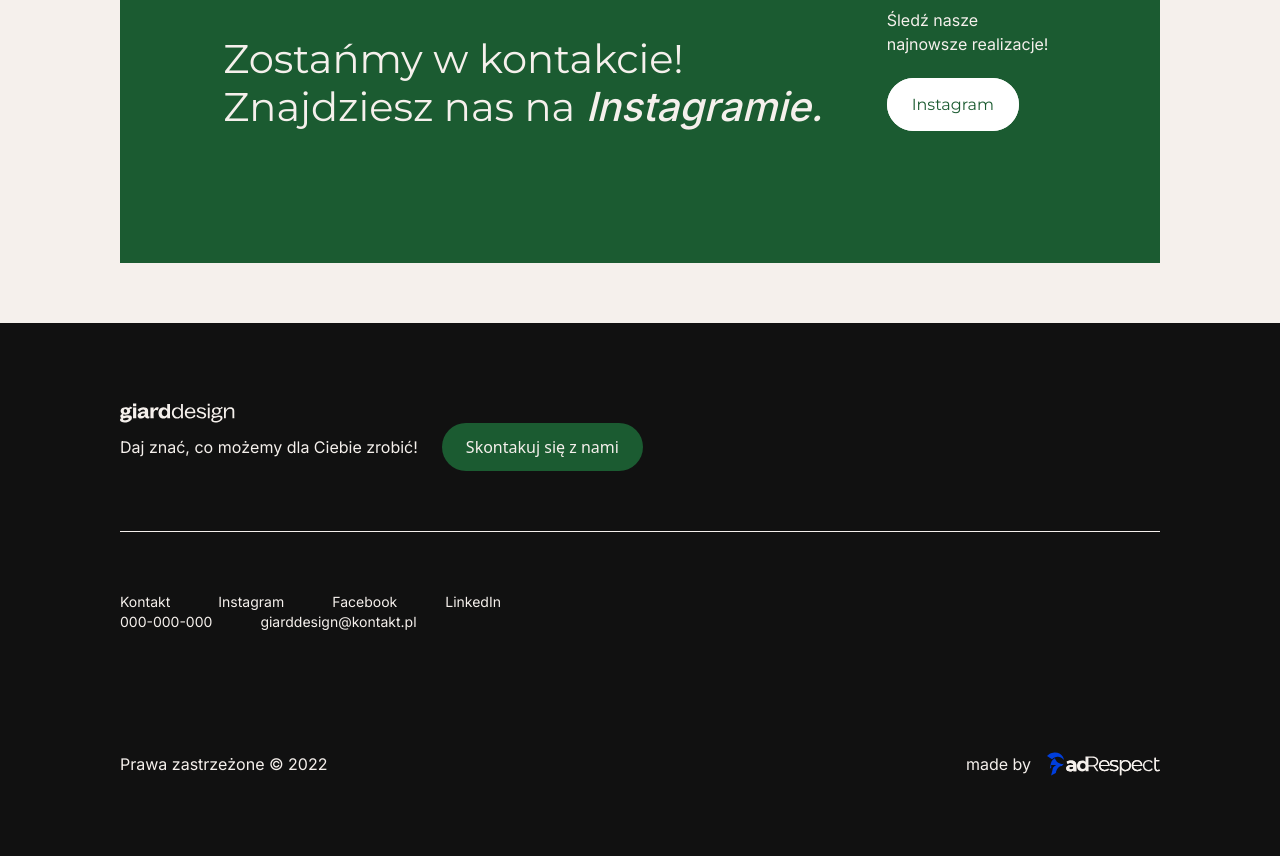
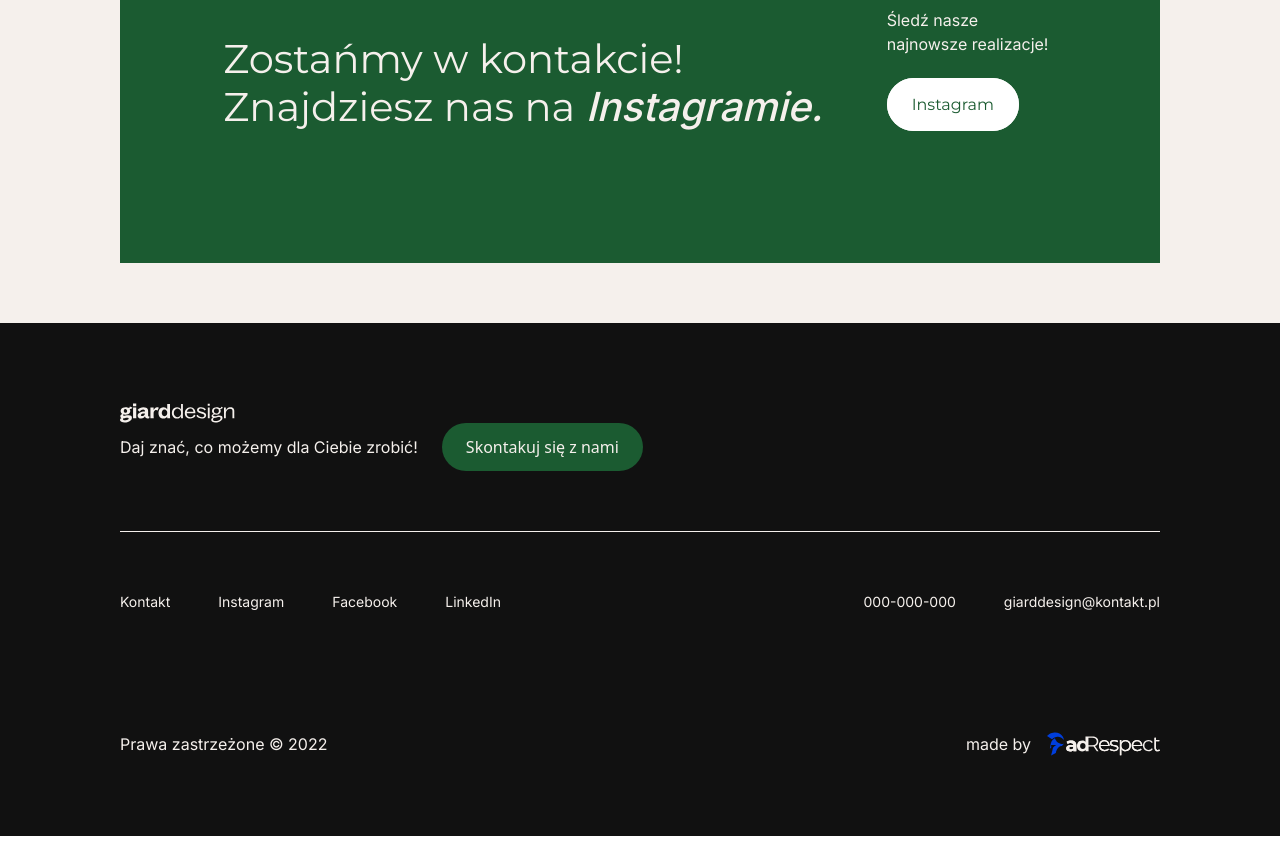
Before and after one commit to blazej-bryla/recruitment-exercises-adRespect, a website built with Vite: page index.html in a window 1280 px wide. Shown: the part 7072-7928 px from the top of the page. Built offline with nearby package versions, Linux system fonts and the light colour scheme; what baguettebox.js, macy would draw is missing.

Commit message:
fix: fix footer menu

```diff
--- a/index.html
+++ b/index.html
@@ -730,11 +730,11 @@
           <div class="w-full py-[60px]">
             <hr class="text-white" />
           </div>
-          <div
-            class="flex flex-col items-center justify-between font-inter text-sm text-white lg:flex-row"
-          >
+          <div>
             <p class="sr-only">Menu powtórzone</p>
-            <ul>
+            <ul
+              class="flex flex-col items-center justify-between font-inter text-sm text-white lg:flex-row"
+            >
               <p class="sr-only">Kontakt, SocialMedia</p>
               <ul
                 class="flex flex-col gap-8 text-center lg:flex-row lg:gap-12 lg:text-start"
```
